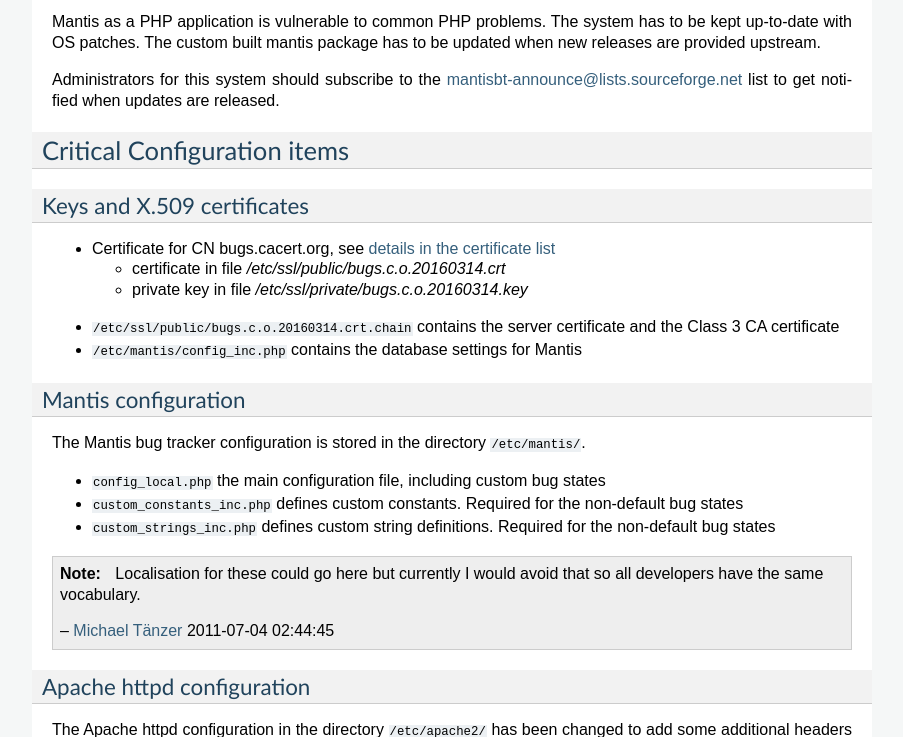
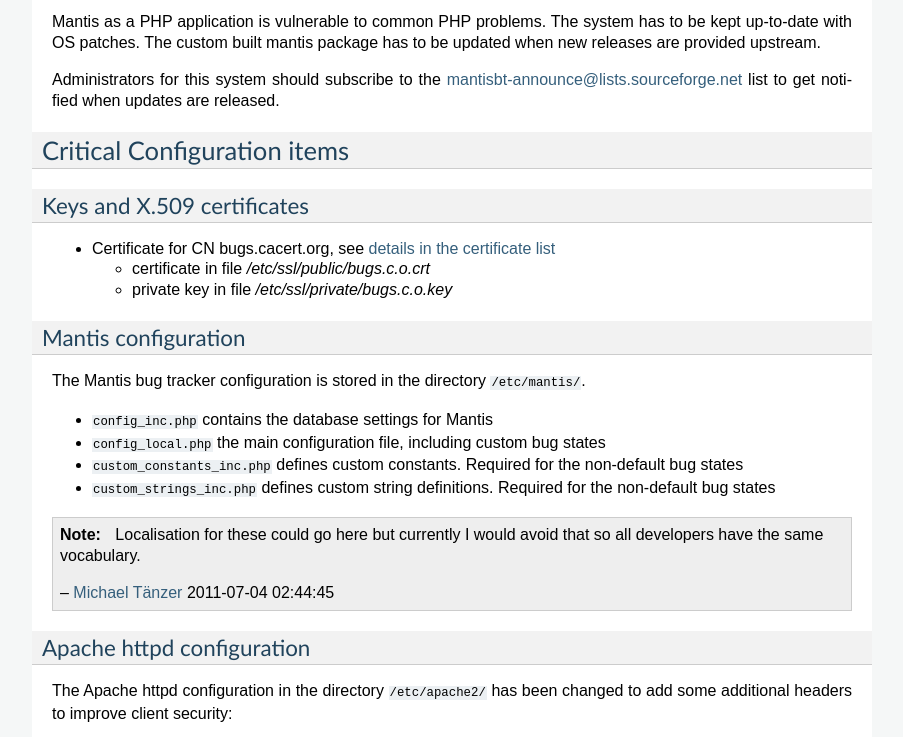
Before and after one commit to CAcertOrg/cacert-infradocs, a Sphinx documentation site: the page built from docs/systems/bugs.rst, in a window 1280 px wide and 900 px high, scrolled down 3440 px, cut to the strip 0-737 px from the top of the window. Shown: the whole strip, without its empty margins (198-1101 px from the left). Built offline with Sphinx 7.4.7, drawn with Linux system fonts in a browser that asks for light colours; pages that are not in the unit, such as notebooks, are missing from menus; cross-references to code outside the pages are shown as plain code.

Commit message:
Renew server certificate for bugs.cacert.org

```diff
--- a/docs/systems/bugs.rst
+++ b/docs/systems/bugs.rst
@@ -240,17 +240,13 @@
 ---------------------------
 
 .. sslcert:: bugs.cacert.org
-   :certfile:   /etc/ssl/public/bugs.c.o.20160314.crt
-   :keyfile:    /etc/ssl/private/bugs.c.o.20160314.key
-   :serial:     028A72
-   :expiration: Mar 14 13:12:13 2018 GMT
-   :sha1fp:     4D:1F:14:B2:BB:C8:59:68:D0:CF:86:36:DA:2F:B2:58:A7:90:E5:85
-   :issuer:     CAcert.org Class 3 Root
-
-* :file:`/etc/ssl/public/bugs.c.o.20160314.crt.chain` contains the server
-  certificate and the Class 3 CA certificate
-
-* :file:`/etc/mantis/config_inc.php` contains the database settings for Mantis
+   :altnames:   DNS:bugs.cacert.org
+   :certfile:   /etc/ssl/public/bugs.c.o.crt
+   :keyfile:    /etc/ssl/private/bugs.c.o.key
+   :serial:     02BEFD
+   :expiration: Mar 03 13:08:19 2020 GMT
+   :sha1fp:     DB:16:71:13:60:38:AD:21:A7:36:CA:5A:D2:65:75:4D:C5:3C:C8:15
+   :issuer:     CAcert Class 3 Root
 
 .. index::
    pair: Mantis; configuration
```
Also changed, not shown: other parts of docs/systems/bugs.rst (+1 -0 lines).
